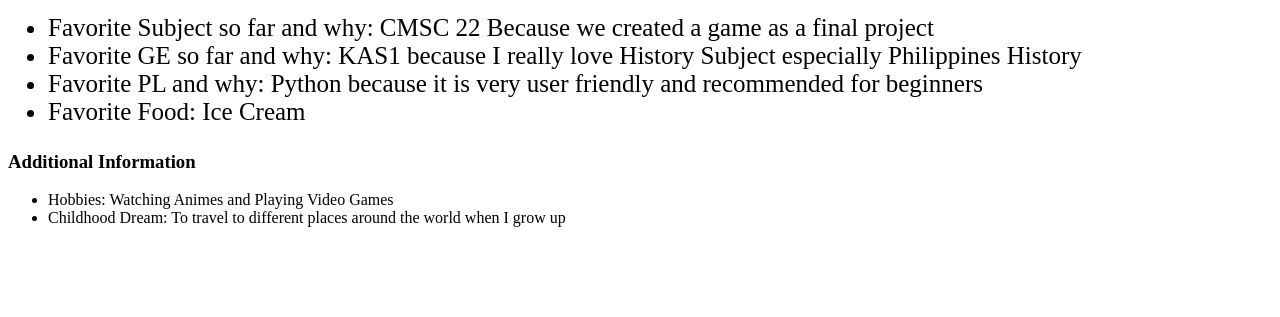
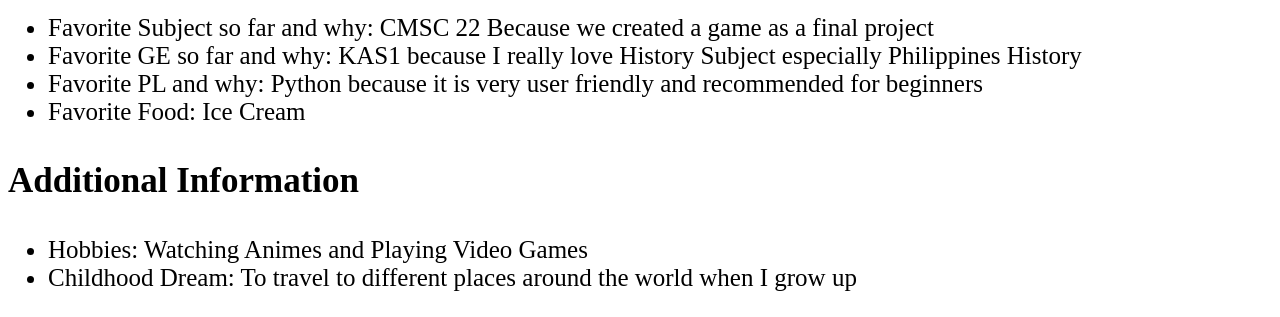
Before and after one commit to EriolCunanan/EriolCunanan.github.io, a plain HTML site: page index.html in a window 1280 px wide. Shown: the part 594-911 px from the top of the page. Before the commit the page ends 837 px from the top, so only its background shows below. Drawn offline with Linux system fonts and the light colour scheme.

Commit message:
ui: changes in the ui of Additional Information section of index.html

```diff
--- a/index.css
+++ b/index.css
@@ -16,3 +16,12 @@
 .favorites {
     font-size: 25px;
 }
+
+#additional {
+    font-size: 35px;
+}
+
+.additional {
+    font-size: 25px;
+
+}
```
